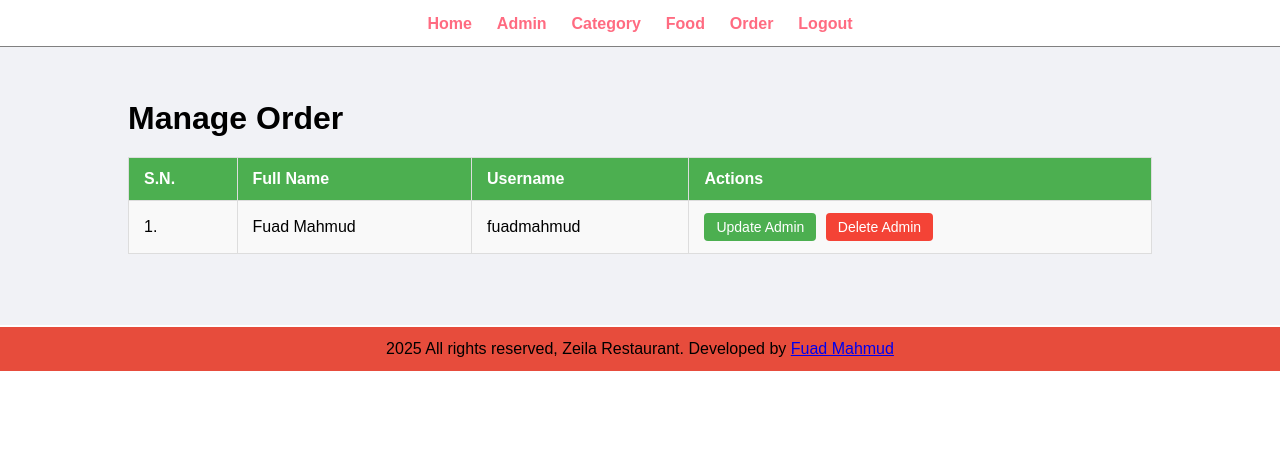
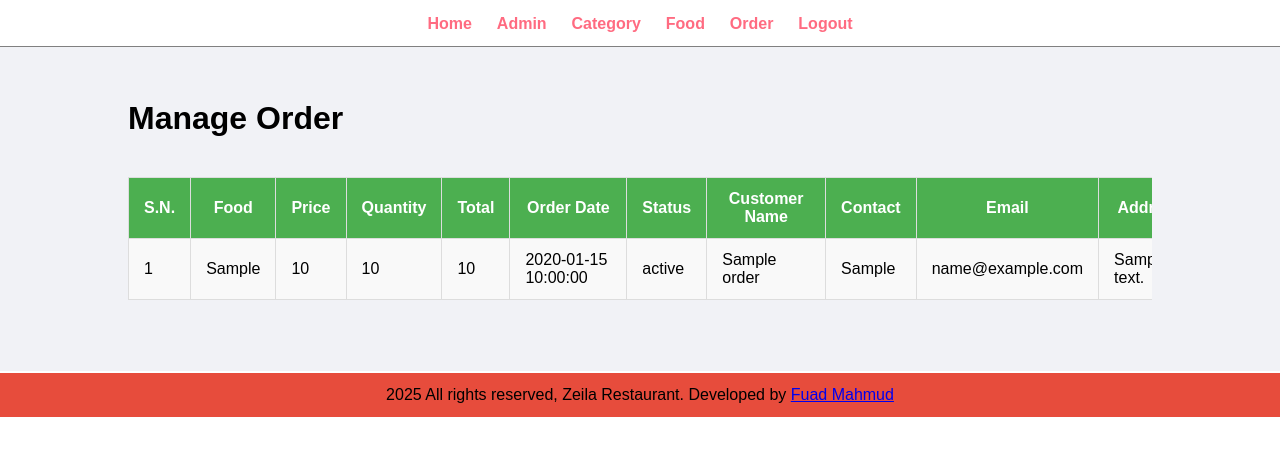
Before and after one commit to fuadmahmudeshetu/food-order-website, a PHP site: page /food_order/admin/manage-order.php in a window 1280 px wide. Shown: the top 456 px of the page. Run offline with PHP 8.4, Linux system fonts and the light colour scheme; the visitor is signed in with stand-in values (Sample User, id 1); tables that the repository leaves empty or names only in its code hold one stand-in row (values such as "Sample post").

```diff
--- a/admin/manage-order.php
+++ b/admin/manage-order.php
@@ -4,85 +4,90 @@
     <div class="wrapper">
         <h1>Manage Order</h1>
 
+        <!-- Responsive Table Wrapper -->
+        <div style="
+            width: 100%;
+            overflow-x: auto;
+            -webkit-overflow-scrolling: touch;
+            margin-top: 20px;
+        ">
+
             <table style="
             width: 100%;
-                    border-collapse: collapse; /* remove double borders */
+            min-width: 1200px;
+            border-collapse: collapse;
             margin: 20px 0;
             font-family: Arial, sans-serif;
-                    background-color: #f9f9f9;">
+            background-color: #f9f9f9;
+        ">
 
                 <tr style="border-bottom: 1px solid #ddd;">
-                <th style="background-color: #4CAF50; /* green header */
-                    color: white;
-                    padding: 12px 15px;
-                    text-align: left;
-                    border: 1px solid #ddd;">
-                    S.N.
-                </th>
-                <th style="background-color: #4CAF50; /* green header */
-                    color: white;
-                    padding: 12px 15px;
-                    text-align: left;
-                    border: 1px solid #ddd;">
-                    Full Name
-                </th>
-                <th style="background-color: #4CAF50; /* green header */
-                    color: white;
-                    padding: 12px 15px;
-                    text-align: left;
-                    border: 1px solid #ddd;">
-                    Username
-                </th>
-                <th style="background-color: #4CAF50; /* green header */
-                    color: white;
-                    padding: 12px 15px;
-                    text-align: left;
-                    border: 1px solid #ddd;">
-                    Actions
-                </th>
+                    <th style="background-color: #4CAF50; color: white; padding: 12px 15px; border: 1px solid #ddd;">S.N.</th>
+                    <th style="background-color: #4CAF50; color: white; padding: 12px 15px; border: 1px solid #ddd;">Food</th>
+                    <th style="background-color: #4CAF50; color: white; padding: 12px 15px; border: 1px solid #ddd;">Price</th>
+                    <th style="background-color: #4CAF50; color: white; padding: 12px 15px; border: 1px solid #ddd;">Quantity</th>
+                    <th style="background-color: #4CAF50; color: white; padding: 12px 15px; border: 1px solid #ddd;">Total</th>
+                    <th style="background-color: #4CAF50; color: white; padding: 12px 15px; border: 1px solid #ddd;">Order Date</th>
+                    <th style="background-color: #4CAF50; color: white; padding: 12px 15px; border: 1px solid #ddd;">Status</th>
+                    <th style="background-color: #4CAF50; color: white; padding: 12px 15px; border: 1px solid #ddd;">Customer Name</th>
+                    <th style="background-color: #4CAF50; color: white; padding: 12px 15px; border: 1px solid #ddd;">Contact</th>
+                    <th style="background-color: #4CAF50; color: white; padding: 12px 15px; border: 1px solid #ddd;">Email</th>
+                    <th style="background-color: #4CAF50; color: white; padding: 12px 15px; border: 1px solid #ddd;">Address</th>
+                    <th style="background-color: #4CAF50; color: white; padding: 12px 15px; border: 1px solid #ddd;">Actions</th>
                 </tr>
 
+                <?php
+                $sql = "SELECT * FROM tbl_order";
+                $res = mysqli_query($conn, $sql);
+
+                $sn = 1;
+                $count = mysqli_num_rows($res);
+
+                if ($count > 0) {
+                    while ($row = mysqli_fetch_assoc($res)) {
+
+                        $id = $row['id'];
+                        $food = $row['food'];
+                        $price = $row['price'];
+                        $qty = $row['qty'];
+                        $total = $row['total'];
+                        $order_date = $row['order_date'];
+                        $status = $row['status'];
+                        $customer_name = $row['customer_name'];
+                        $customer_contact = $row['customer_contact'];
+                        $customer_email = $row['customer_email'];
+                        $customer_address = $row['customer_address'];
+                ?>
+
                         <tr style="border-bottom: 1px solid #ddd;">
-                <td style="
-                    padding: 12px 15px;
-                    border: 1px solid #ddd;
-                    text-align: left;">1.</td>
-                <td style="
-                    padding: 12px 15px;
-                    border: 1px solid #ddd;
-                    text-align: left;">Fuad Mahmud</td>
-                <td style="
-                    padding: 12px 15px;
-                    border: 1px solid #ddd;
-                    text-align: left;">fuadmahmud</td>
-                <td style="
-                    padding: 12px 15px;
-                    border: 1px solid #ddd;
-                    text-align: left;">
-                    <a href="#" style="
-                    display: inline-block;
-                    background-color: #4CAF50;
-                    padding: 6px 12px;
-                    margin-right: 5px;
-                    font-size: 14px;
-                    text-decoration: none;
-                    border-radius: 4px;
-                    color: white;
-                    transition: background 0.3s;">Update Admin</a>
-                    <a href="#" style="
-                    display: inline-block;
-                    background-color: #f44336;
-                    padding: 6px 12px;
-                    margin-right: 5px;
-                    font-size: 14px;
-                    text-decoration: none;
-                    border-radius: 4px;
-                    color: white;
-                    transition: background 0.3s;
-                    ">Delete Admin</a>
+                            <td style="padding: 12px 15px; border: 1px solid #ddd;"><?php echo $sn++; ?></td>
+                            <td style="padding: 12px 15px; border: 1px solid #ddd;"><?php echo $food; ?></td>
+                            <td style="padding: 12px 15px; border: 1px solid #ddd;"><?php echo $price; ?></td>
+                            <td style="padding: 12px 15px; border: 1px solid #ddd;"><?php echo $qty; ?></td>
+                            <td style="padding: 12px 15px; border: 1px solid #ddd;"><?php echo $total; ?></td>
+                            <td style="padding: 12px 15px; border: 1px solid #ddd;"><?php echo $order_date; ?></td>
+                            <td style="padding: 12px 15px; border: 1px solid #ddd;"><?php echo $status; ?></td>
+                            <td style="padding: 12px 15px; border: 1px solid #ddd;"><?php echo $customer_name; ?></td>
+                            <td style="padding: 12px 15px; border: 1px solid #ddd;"><?php echo $customer_contact; ?></td>
+                            <td style="padding: 12px 15px; border: 1px solid #ddd;"><?php echo $customer_email; ?></td>
+                            <td style="padding: 12px 15px; border: 1px solid #ddd;"><?php echo $customer_address; ?></td>
+                            <td style="padding: 12px 15px; border: 1px solid #ddd;">
+                                <a href="#" style="background-color: #4CAF50; padding: 6px 12px; color: white; border-radius: 4px; text-decoration: none;">Update</a>
+                                <a href="#" style="background-color: #f44336; padding: 6px 12px; color: white; border-radius: 4px; text-decoration: none;">Delete</a>
                             </td>
                         </tr>
+
+                <?php
+                    }
+                } else {
+                    echo "<tr><td colspan='12' style='text-align:center; padding:20px;'>No Orders Found</td></tr>";
+                }
+                ?>
+
             </table>
+
+        </div> <!-- END responsive wrapper -->
+
     </div>
 </div>
 
```
Lines whose indentation alone changed are shown as unchanged.
